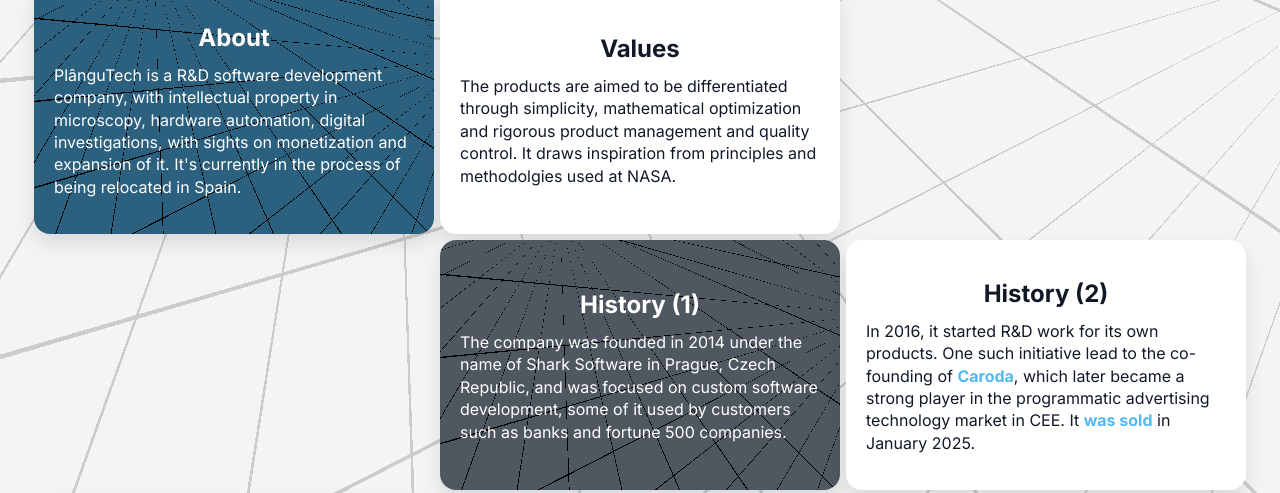
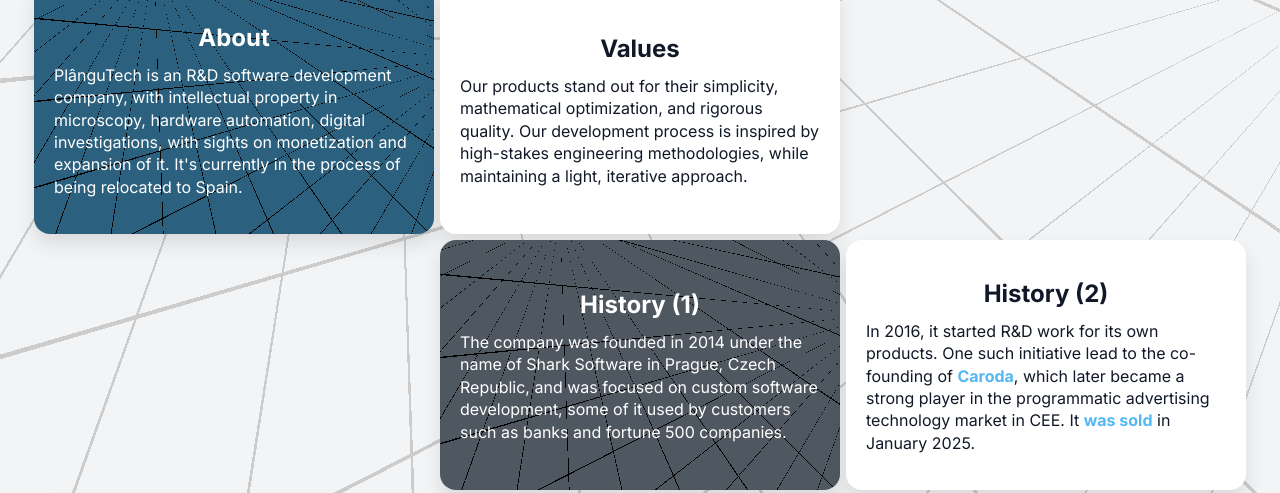
Before and after one commit to PlanguTech/website, a plain HTML site: page index.html in a window 1280 px wide. Shown: the part 295-788 px from the top of the page. Drawn offline with Linux system fonts and the light colour scheme.

Commit message:
adjusted copy

```diff
--- a/index.html
+++ b/index.html
@@ -30,7 +30,7 @@
                 <div class="card">
                     <div class="card__face">
                         <h3>About</h3>
-                        <p>PlânguTech is a R&D software development company, with intellectual property in microscopy, hardware automation, digital investigations, with sights on monetization and expansion of it. It's currently in the process of being relocated in Spain.</p>
+                        <p>PlânguTech is an R&D software development company, with intellectual property in microscopy, hardware automation, digital investigations, with sights on monetization and expansion of it. It's currently in the process of being relocated to Spain.</p>
                     </div>
                 </div>
             </div>
@@ -38,7 +38,7 @@
                 <div class="card">
                     <div class="card__face">
                         <h3>Values</h3>
-                        <p>The products are aimed to be differentiated through simplicity, mathematical optimization and rigorous product management and quality control. It draws inspiration from principles and methodolgies used at NASA.</p>
+                        <p>Our products stand out for their simplicity, mathematical optimization, and rigorous quality. Our development process is inspired by high-stakes engineering methodologies, while maintaining a light, iterative approach.</p>
                     </div>
                 </div>
             </div>
```
